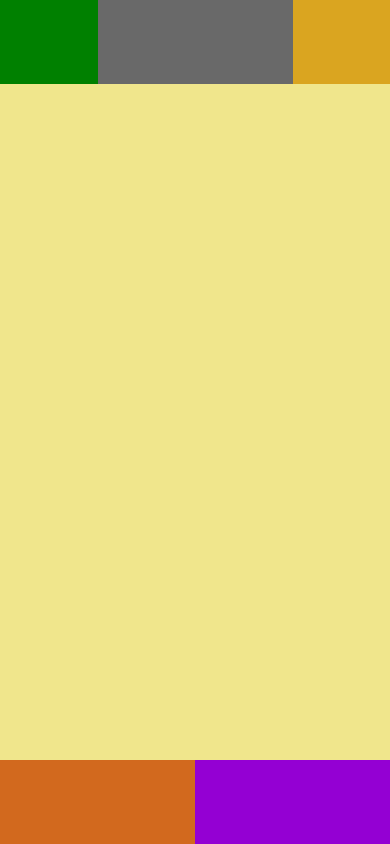
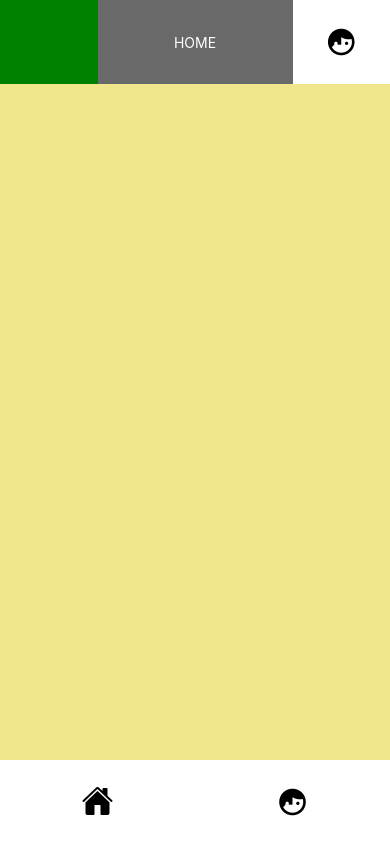
Before and after one commit to Adamjab78/Ujikaji, a React Native app: screen / in a window 390 px wide. Built offline with nearby package versions, Linux system fonts and the light colour scheme.

Commit message:
perubahan 8

```diff
--- a/components/Footer.js
+++ b/components/Footer.js
@@ -1,12 +1,19 @@
 import { StatusBar } from "expo-status-bar";
 import React from "react";
 import { StyleSheet, Text, View } from "react-native";
+import { Ionicons }  from "@expo/vector-icons";
+import { MaterialCommunityIcons } from '@expo/vector-icons';
 
 const Footer = () => {
     return (
       <View style={{ flex: 1, flexDirection: "row" }}>
-        <View style={{ flex: 1, backgroundColor: "chocolate" }}></View>
-        <View style={{ flex: 1, backgroundColor: "darkviolet" }}></View>
+        <View style={{ flex: 1, justifyContent: "center", alignItems: "center" }}>
+      <Ionicons name="home" size={32} color="black"></Ionicons>
+      </View>
+
+        <View style={{ flex: 1, justifyContent: "center", alignItems: "center" }}>
+      <MaterialCommunityIcons name="face-profile" size={32} color="black"></MaterialCommunityIcons>
+      </View>
       </View>
     );
   };
--- a/components/Header.js
+++ b/components/Header.js
@@ -1,14 +1,20 @@
 import { StatusBar } from "expo-status-bar";
 import React from "react";
 import { StyleSheet, Text, View } from "react-native";
+import {Ionicons} from "@expo/vector-icons";
+import { MaterialCommunityIcons } from '@expo/vector-icons';
 
 const Header = () => {
   return (
     <View style={{ flex: 1, flexDirection: "row" }}>
       <View style={{ flex: 1, backgroundColor: "green" }}></View>
-      <View style={{ flex: 2, backgroundColor: "dimgrey" }}></View>
-      <View style={{ flex: 1, backgroundColor: "goldenrod" }}></View>
+      <View style={{flex: 2, backgroundColor: "dimgrey",justifyContent: "center", alignItems: "center",}}>
+        <Text style={{fontweight: "bold", fontsize: 32, color: "white" }}>HOME</Text>
+      </View>
+      <View style={{ flex: 1, justifyContent: "center", alignItems: "center" }}>
+      <MaterialCommunityIcons name="face-profile" size={32} color="black"></MaterialCommunityIcons>
+      </View>
     </View>
   );
 };
- export default Header;
+export default Header;
```
